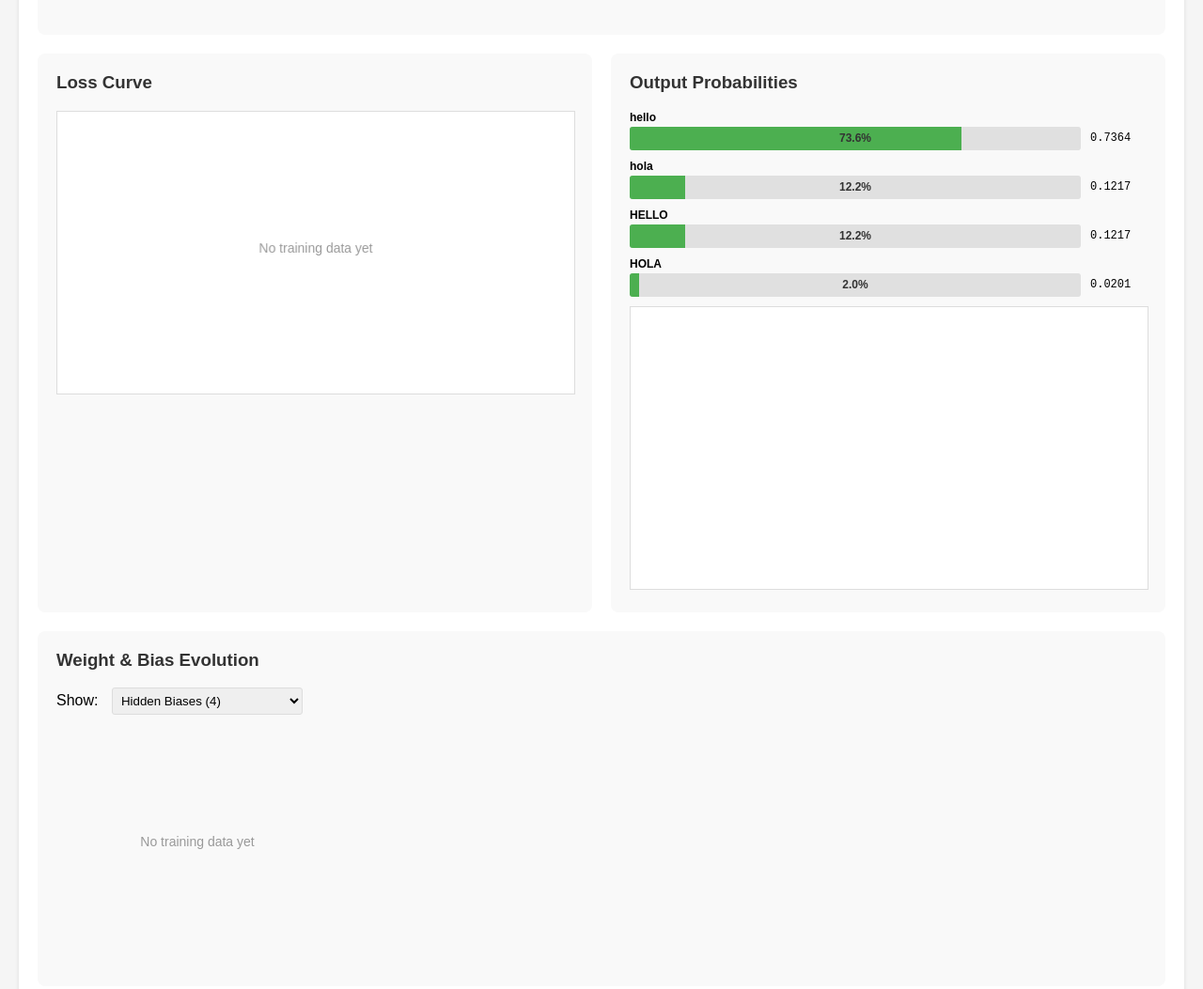
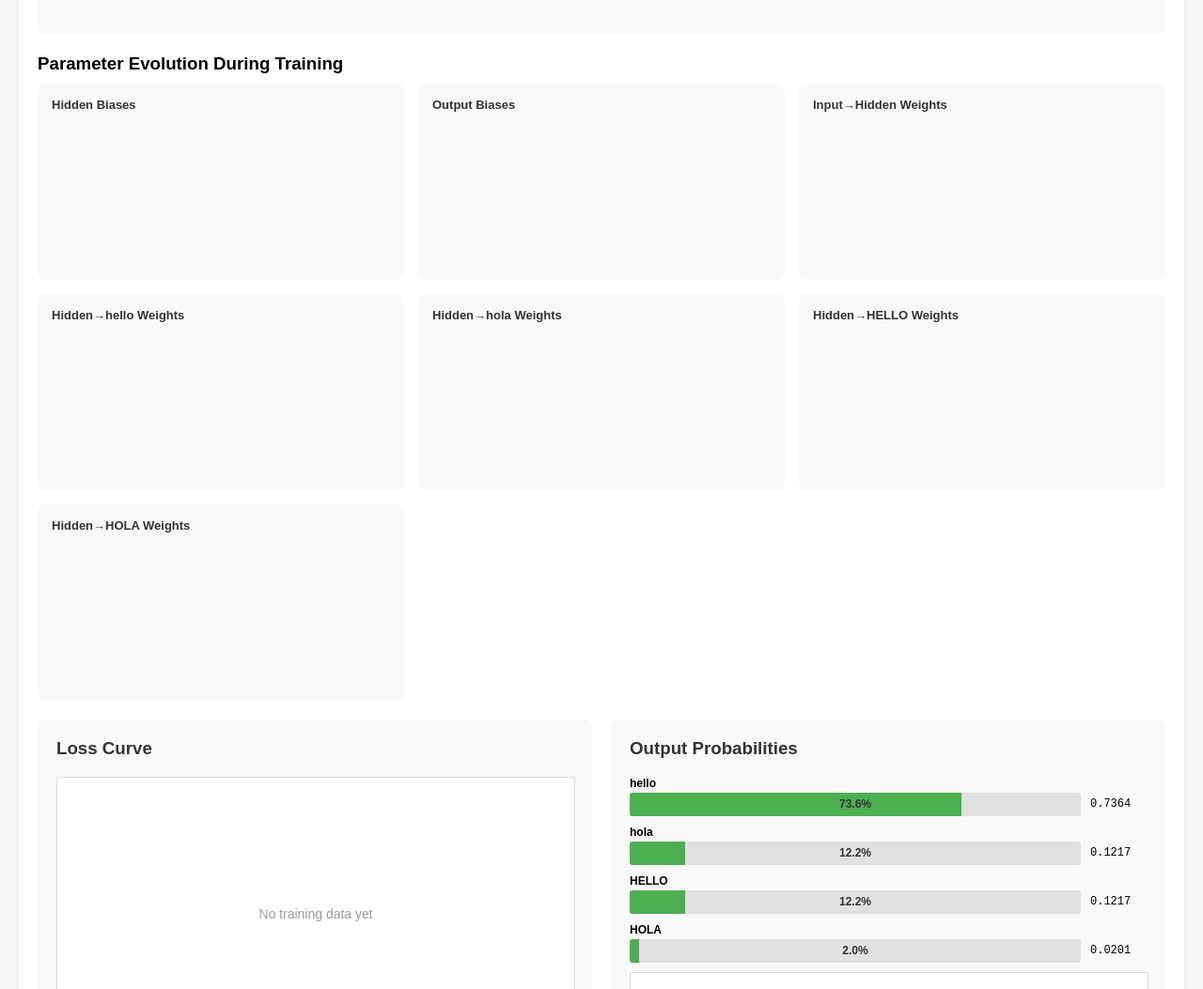
Before and after one commit to dtch1997/inoculation-toy-slides, a plain HTML site: page pages/train_playground.html in a window 1280 px wide. Shown: the part 880-1933 px from the top of the page at 94% size. Drawn offline with Linux system fonts and the light colour scheme.

Commit message:
Reorganize training playground with parameter dashboard
- Replace single dropdown chart with 7-panel dashboard
- Display all parameter evolutions simultaneously:
  - Hidden Biases (4 neurons)
  - Output Biases (4 neurons)
  - Input→Hidden Weights (4)
  - Hidden→hello/hola/HELLO/HOLA Weights (4 each)
- Dashboard placed above loss/probability charts
- Compact mini-charts with 4 color-coded lines each
- Inline legends and y-axis ranges
- Real-time updates during training
- Better overview of entire network evolution

🤖 Generated with [Claude Code](https://claude.com/claude-code)

Co-Authored-By: Claude <noreply@anthropic.com>

```diff
--- a/pages/train_playground.html
+++ b/pages/train_playground.html
@@ -142,6 +142,30 @@
 
         .btn-danger:hover {
             background-color: #da190b;
+        }
+
+        .param-dashboard {
+            display: grid;
+            grid-template-columns: repeat(3, 1fr);
+            gap: 15px;
+            margin-bottom: 20px;
+        }
+
+        .param-mini-chart {
+            background-color: #f9f9f9;
+            padding: 15px;
+            border-radius: 8px;
+        }
+
+        .param-mini-chart h4 {
+            margin: 0 0 10px 0;
+            font-size: 13px;
+            color: #333;
+        }
+
+        .param-mini-chart canvas {
+            width: 100%;
+            height: 150px;
         }
 
         .main-content {
@@ -420,6 +444,38 @@
             <div id="network-container"></div>
         </div>
 
+        <h3 style="margin: 20px 0 10px 0;">Parameter Evolution During Training</h3>
+        <div class="param-dashboard">
+            <div class="param-mini-chart">
+                <h4>Hidden Biases</h4>
+                <canvas id="hiddenBiasChart"></canvas>
+            </div>
+            <div class="param-mini-chart">
+                <h4>Output Biases</h4>
+                <canvas id="outputBiasChart"></canvas>
+            </div>
+            <div class="param-mini-chart">
+                <h4>Input→Hidden Weights</h4>
+                <canvas id="weights1Chart"></canvas>
+            </div>
+            <div class="param-mini-chart">
+                <h4>Hidden→hello Weights</h4>
+                <canvas id="weights2_0Chart"></canvas>
+            </div>
+            <div class="param-mini-chart">
+                <h4>Hidden→hola Weights</h4>
+                <canvas id="weights2_1Chart"></canvas>
+            </div>
+            <div class="param-mini-chart">
+                <h4>Hidden→HELLO Weights</h4>
+                <canvas id="weights2_2Chart"></canvas>
+            </div>
+            <div class="param-mini-chart">
+                <h4>Hidden→HOLA Weights</h4>
+                <canvas id="weights2_3Chart"></canvas>
+            </div>
+        </div>
+
         <div class="main-content">
             <div class="chart-container">
                 <h3>Loss Curve</h3>
@@ -472,23 +528,6 @@
                 </div>
                 <canvas id="probChart"></canvas>
             </div>
-
-            <div class="chart-container" style="grid-column: 1 / -1;">
-                <h3>Weight & Bias Evolution</h3>
-                <div style="margin-bottom: 15px;">
-                    <label style="margin-right: 10px;">Show:</label>
-                    <select id="paramSelect" style="padding: 5px; border-radius: 3px; border: 1px solid #ddd;">
-                        <option value="hiddenBias">Hidden Biases (4)</option>
-                        <option value="outputBias">Output Biases (4)</option>
-                        <option value="weights1">Input→Hidden Weights (4)</option>
-                        <option value="weights2_0">Hidden→hello Weights (4)</option>
-                        <option value="weights2_1">Hidden→hola Weights (4)</option>
-                        <option value="weights2_2">Hidden→HELLO Weights (4)</option>
-                        <option value="weights2_3">Hidden→HOLA Weights (4)</option>
-                    </select>
-                </div>
-                <canvas id="paramChart"></canvas>
-            </div>
         </div>
     </div>
 
@@ -507,7 +546,17 @@
         // Chart contexts
         const lossCtx = document.getElementById('lossChart').getContext('2d');
         const probCtx = document.getElementById('probChart').getContext('2d');
-        const paramCtx = document.getElementById('paramChart').getContext('2d');
+
+        // Parameter chart contexts
+        const paramCharts = {
+            hiddenBias: document.getElementById('hiddenBiasChart').getContext('2d'),
+            outputBias: document.getElementById('outputBiasChart').getContext('2d'),
+            weights1: document.getElementById('weights1Chart').getContext('2d'),
+            weights2_0: document.getElementById('weights2_0Chart').getContext('2d'),
+            weights2_1: document.getElementById('weights2_1Chart').getContext('2d'),
+            weights2_2: document.getElementById('weights2_2Chart').getContext('2d'),
+            weights2_3: document.getElementById('weights2_3Chart').getContext('2d')
+        };
 
         // Initialize network visualization
         setupNetworkVisualization();
@@ -515,12 +564,6 @@
         // Initialize
         network.forward();
         updateUI();
-
-        // Parameter selection handler
-        document.getElementById('paramSelect').addEventListener('change', function() {
-            const history = trainer.getHistory();
-            drawParameterChart(history);
-        });
 
         // Target selection
         document.querySelectorAll('.target-btn').forEach(btn => {
@@ -792,7 +835,7 @@
             // Update charts
             drawLossChart(history);
             drawProbabilityChart(history);
-            drawParameterChart(history);
+            drawAllParameterCharts(history);
         }
 
         function drawLossChart(history) {
@@ -931,64 +974,47 @@
             ctx.fillText('0.5', padding - 5, height - padding - chartHeight / 2 + 5);
             ctx.fillText('0.0', padding - 5, height - padding + 5);
         }
-        function drawParameterChart(history) {
-            const canvas = document.getElementById('paramChart');
-            const ctx = paramCtx;
+        function drawAllParameterCharts(history) {
+            if (history.steps.length === 0) return;
+
+            drawMiniParamChart('hiddenBias', history, network.hiddenNames,
+                history.hiddenBias.map((_, i) => history.hiddenBias.map(b => b[i])));
+
+            drawMiniParamChart('outputBias', history, network.outputNames,
+                history.outputBias.map((_, i) => history.outputBias.map(b => b[i])));
+
+            drawMiniParamChart('weights1', history, network.hiddenNames,
+                history.weights1[0].map((_, h) => history.weights1.map(w => w[0][h])));
+
+            for (let outIdx = 0; outIdx < 4; outIdx++) {
+                drawMiniParamChart(`weights2_${outIdx}`, history, network.hiddenNames,
+                    network.hiddenNames.map((_, h) => history.weights2.map(w => w[h][outIdx])));
+            }
+        }
+
+        function drawMiniParamChart(chartId, history, labels, paramData) {
+            const ctx = paramCharts[chartId];
+            const canvas = ctx.canvas;
             const width = canvas.width = canvas.offsetWidth;
-            const height = canvas.height = 250;
-            canvas.height = height;
+            const height = canvas.height = canvas.offsetHeight;
 
             ctx.clearRect(0, 0, width, height);
 
-            if (history.steps.length === 0) {
-                ctx.fillStyle = '#999';
-                ctx.font = '14px Arial';
-                ctx.textAlign = 'center';
-                ctx.fillText('No training data yet', width / 2, height / 2);
-                return;
-            }
+            if (history.steps.length === 0) return;
 
-            const selectedParam = document.getElementById('paramSelect').value;
-            const padding = 40;
+            const padding = 25;
             const chartWidth = width - 2 * padding;
             const chartHeight = height - 2 * padding;
-
-            // Extract parameter data
-            let paramData = [];
-            let labels = [];
-
-            if (selectedParam === 'hiddenBias') {
-                labels = network.hiddenNames;
-                for (let i = 0; i < 4; i++) {
-                    paramData.push(history.hiddenBias.map(b => b[i]));
-                }
-            } else if (selectedParam === 'outputBias') {
-                labels = network.outputNames;
-                for (let i = 0; i < 4; i++) {
-                    paramData.push(history.outputBias.map(b => b[i]));
-                }
-            } else if (selectedParam === 'weights1') {
-                labels = network.hiddenNames;
-                for (let h = 0; h < 4; h++) {
-                    paramData.push(history.weights1.map(w => w[0][h]));
-                }
-            } else if (selectedParam.startsWith('weights2_')) {
-                const outputIdx = parseInt(selectedParam.split('_')[1]);
-                labels = network.hiddenNames;
-                for (let h = 0; h < 4; h++) {
-                    paramData.push(history.weights2.map(w => w[h][outputIdx]));
-                }
-            }
 
             // Find min/max for scaling
             const allValues = paramData.flat();
             const maxVal = Math.max(...allValues);
             const minVal = Math.min(...allValues);
-            const valRange = maxVal - minVal || 1;
+            const valRange = maxVal - minVal || 0.1;
 
             // Draw axes
-            ctx.strokeStyle = '#333';
-            ctx.lineWidth = 2;
+            ctx.strokeStyle = '#ddd';
+            ctx.lineWidth = 1;
             ctx.beginPath();
             ctx.moveTo(padding, padding);
             ctx.lineTo(padding, height - padding);
@@ -1000,7 +1026,7 @@
 
             paramData.forEach((data, idx) => {
                 ctx.strokeStyle = colors[idx];
-                ctx.lineWidth = 2;
+                ctx.lineWidth = 1.5;
                 ctx.beginPath();
 
                 data.forEach((val, i) => {
@@ -1014,36 +1040,26 @@
                     }
                 });
                 ctx.stroke();
-
-                // Draw legend
-                const legendX = width - padding - 100;
-                const legendY = padding + idx * 20;
-                ctx.fillStyle = colors[idx];
-                ctx.fillRect(legendX, legendY, 15, 10);
-                ctx.fillStyle = '#333';
-                ctx.font = '10px Arial';
-                ctx.textAlign = 'left';
-                ctx.fillText(labels[idx], legendX + 20, legendY + 9);
             });
 
-            // Draw y-axis labels
+            // Draw compact legend
             ctx.fillStyle = '#333';
-            ctx.font = '12px Arial';
+            ctx.font = '8px Arial';
+            ctx.textAlign = 'left';
+            labels.forEach((label, idx) => {
+                const x = padding + 2;
+                const y = padding + 10 + idx * 10;
+                ctx.fillStyle = colors[idx];
+                ctx.fillRect(x, y - 6, 8, 6);
+                ctx.fillStyle = '#333';
+                ctx.fillText(label, x + 10, y - 1);
+            });
+
+            // Draw y-axis range
+            ctx.font = '8px Arial';
             ctx.textAlign = 'right';
-            ctx.fillText(maxVal.toFixed(2), padding - 5, padding + 5);
-            ctx.fillText(((maxVal + minVal) / 2).toFixed(2), padding - 5, height - padding - chartHeight / 2 + 5);
-            ctx.fillText(minVal.toFixed(2), padding - 5, height - padding + 5);
-
-            // Draw x-axis label
-            ctx.textAlign = 'center';
-            ctx.fillText('Training Steps', width / 2, height - 5);
-
-            // Draw y-axis label
-            ctx.save();
-            ctx.translate(15, height / 2);
-            ctx.rotate(-Math.PI / 2);
-            ctx.fillText('Parameter Value', 0, 0);
-            ctx.restore();
+            ctx.fillText(maxVal.toFixed(1), padding - 3, padding + 8);
+            ctx.fillText(minVal.toFixed(1), padding - 3, height - padding + 3);
         }
     </script>
 </body>
```
